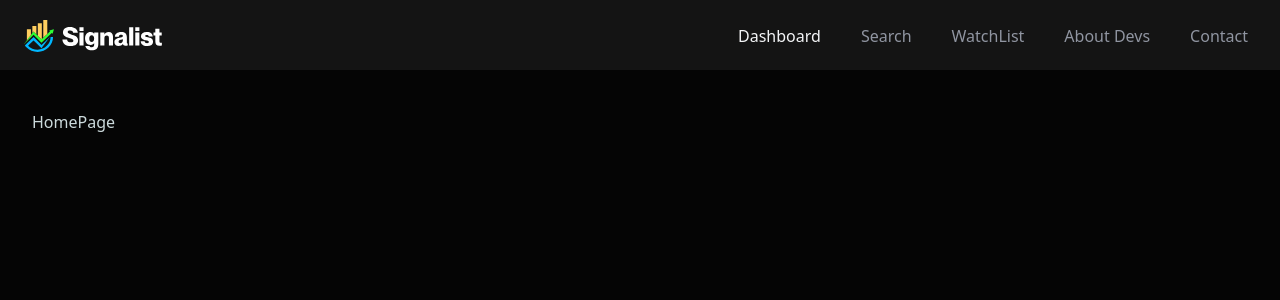
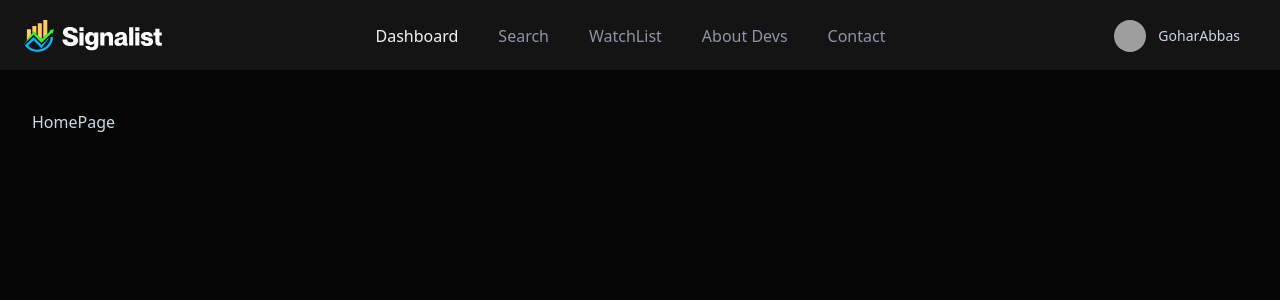
Before and after one commit to GoharAbbas2122804/Signalist-StockMarketAnalyzer, a Next.js app: page / in a window 1280 px wide. Shown: the top 300 px of the page. Built offline with nearby package versions, Linux system fonts and the light colour scheme; grey boxes are pictures that could not be loaded.

Commit message:
created a user profile dropdown menu to naviagte to user profile and links of website using shadcn ui components and lucide-react for logout icon

```diff
--- a/components/Header.tsx
+++ b/components/Header.tsx
@@ -2,8 +2,10 @@ import Image from 'next/image'
 import Link from 'next/link'
 import React from 'react'
 import NavItems from './NavItems'
+import UserDropdown from './UserDropdown'
 
 const Header = () => {
+
   return (
     <header className='header sticky top-0 '>
       <div className='header-wrapper container'>
@@ -16,6 +18,7 @@ const Header = () => {
           <NavItems />
         </nav>
         {/* user drop down component will be added here */}
+        <UserDropdown />
       </div>
 
     </header>
--- /dev/null
+++ b/components/UserDropdown.tsx
@@ -0,0 +1,89 @@
+'use client'
+import {
+    DropdownMenu,
+    DropdownMenuContent,
+    DropdownMenuItem,
+    DropdownMenuLabel,
+    DropdownMenuSeparator,
+    DropdownMenuTrigger,
+} from "@/components/ui/dropdown-menu"
+
+import { Avatar, AvatarFallback, AvatarImage } from "@/components/ui/avatar"
+
+import { useRouter } from "next/navigation"
+import { Button } from "./ui/button";
+import {  LogOutIcon } from "lucide-react";
+import NavItems from "./NavItems";
+
+
+
+const UserDropdown = () => {
+    const router = useRouter();
+    const handleSignOut = async () => {
+        router.push('/sign-in');
+    }
+
+    const users = {
+        name: 'GoharAbbas',
+        email: 'john.doe@example.com',
+        // image: 'https://github.com/shadcn.png',
+    }
+    return (
+        <div>
+            <DropdownMenu >
+                <DropdownMenuTrigger asChild>
+                    <Button variant='ghost' className="flex items-center gap-3 text-gray-400 hover:text-yellow-500">
+                        <Avatar className="h-8 w-8">
+                            <AvatarImage src="https://github.com/shadcn.png" />
+                            <AvatarFallback className="bg-yellow-500 text-white text-lg font-bold ">
+                                {users.name.charAt(0)}
+                            </AvatarFallback>
+                        </Avatar>
+                        <div className="hidden md:flex flex-col items-start ">
+                            <span text-base font-medium text-gray-400>
+                                {users.name}
+                            </span>
+                        </div>
+                    </Button>
+                </DropdownMenuTrigger>
+
+                <DropdownMenuContent className="text-gray-400">
+                    <DropdownMenuLabel>
+
+                        <div className="flex relative items-center gap-3 py-2 ">
+                            <Avatar className="h-8 w-8">
+                                <AvatarImage src="https://github.com/shadcn.png" />
+                                <AvatarFallback className="bg-yellow-500 text-white text-lg font-bold ">
+                                    {users.name.charAt(0)}
+                                </AvatarFallback>
+                            </Avatar>
+                            <div className="flex flex-col ">
+                                <span className="text-base font-medium text-gray-400">
+                                    {users.name}
+                                </span>
+                                <span className="text-base font-medium text-gray-400">
+                                    {users.email}
+                                </span>
+                            </div>
+
+
+                        </div>
+                    </DropdownMenuLabel>
+                    <DropdownMenuSeparator className="bg-gray-600"/>
+                    <DropdownMenuItem onClick={handleSignOut} className="text-gray-100 text-md font-bold focus:bg-transparent focus:text-yellow-500 transition-colors cursor-pointer text-center ">
+                        <LogOutIcon className="w-4 h-4 mr-2 hidden sm:block"/>
+                        LogOut
+                    </DropdownMenuItem>
+                    <DropdownMenuSeparator className="bg-gray-600 hidden sm:block"/>
+                    <nav className="sm:hidden">
+                        <NavItems />
+
+                    </nav>
+
+                </DropdownMenuContent>
+            </DropdownMenu>
+        </div>
+    )
+}
+
+export default UserDropdown
--- /dev/null
+++ b/components/ui/avatar.tsx
@@ -0,0 +1,53 @@
+"use client"
+
+import * as React from "react"
+import * as AvatarPrimitive from "@radix-ui/react-avatar"
+
+import { cn } from "@/lib/utils"
+
+function Avatar({
+  className,
+  ...props
+}: React.ComponentProps<typeof AvatarPrimitive.Root>) {
+  return (
+    <AvatarPrimitive.Root
+      data-slot="avatar"
+      className={cn(
+        "relative flex size-8 shrink-0 overflow-hidden rounded-full",
+        className
+      )}
+      {...props}
+    />
+  )
+}
+
+function AvatarImage({
+  className,
+  ...props
+}: React.ComponentProps<typeof AvatarPrimitive.Image>) {
+  return (
+    <AvatarPrimitive.Image
+      data-slot="avatar-image"
+      className={cn("aspect-square size-full", className)}
+      {...props}
+    />
+  )
+}
+
+function AvatarFallback({
+  className,
+  ...props
+}: React.ComponentProps<typeof AvatarPrimitive.Fallback>) {
+  return (
+    <AvatarPrimitive.Fallback
+      data-slot="avatar-fallback"
+      className={cn(
+        "bg-muted flex size-full items-center justify-center rounded-full",
+        className
+      )}
+      {...props}
+    />
+  )
+}
+
+export { Avatar, AvatarImage, AvatarFallback }
--- a/package.json
+++ b/package.json
@@ -9,6 +9,7 @@
     "lint": "eslint"
   },
   "dependencies": {
+    "@radix-ui/react-avatar": "^1.1.10",
     "@radix-ui/react-dropdown-menu": "^2.1.16",
     "@radix-ui/react-slot": "^1.2.3",
     "class-variance-authority": "^0.7.1",
```
Also changed, not shown: 1 other file (tests, documents, lock files or other folders).
